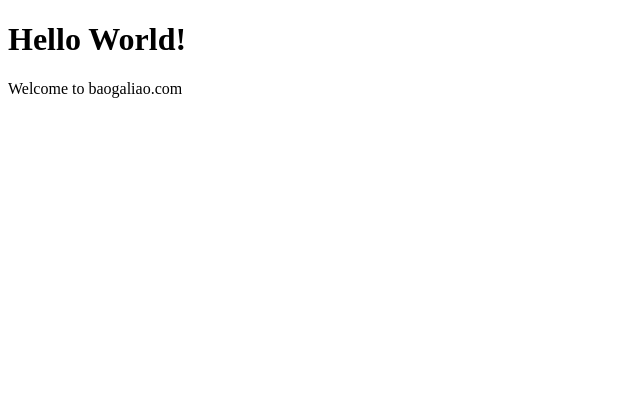
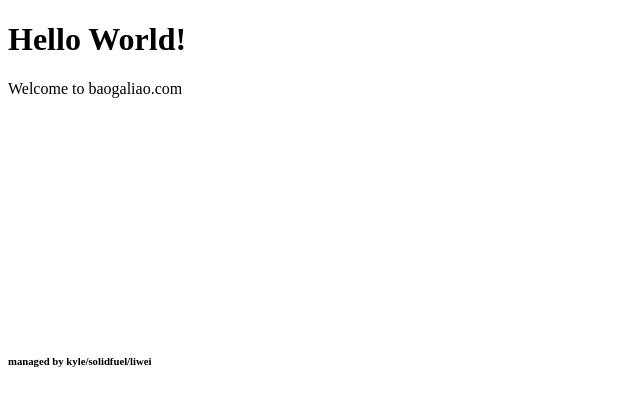
Before and after one commit to kylesohlw/baogaliao.github.io, a plain HTML site: page index.html in a window 1280 px wide. Shown: the whole page, without its empty margins (0-640 px from the left). Drawn offline with Linux system fonts and the light colour scheme.

Commit message:
Initial commit

```diff
--- a/index.html
+++ b/index.html
@@ -3,6 +3,19 @@
 <body>
 <h1>Hello World!</h1>
 <p>Welcome to baogaliao.com</p>
+<br>
+<br>
+<br>
+<br>
+<br>
+<br>
+<br>
+<br>
+<br>
+<br>
+<br>
+<br>
+<h6>managed by kyle/solidfuel/liwei</bodyh6>
 </body>
 </html>
-<!-- managed by kyle/solidfuel/liwei -->
+<!--  -->
```
